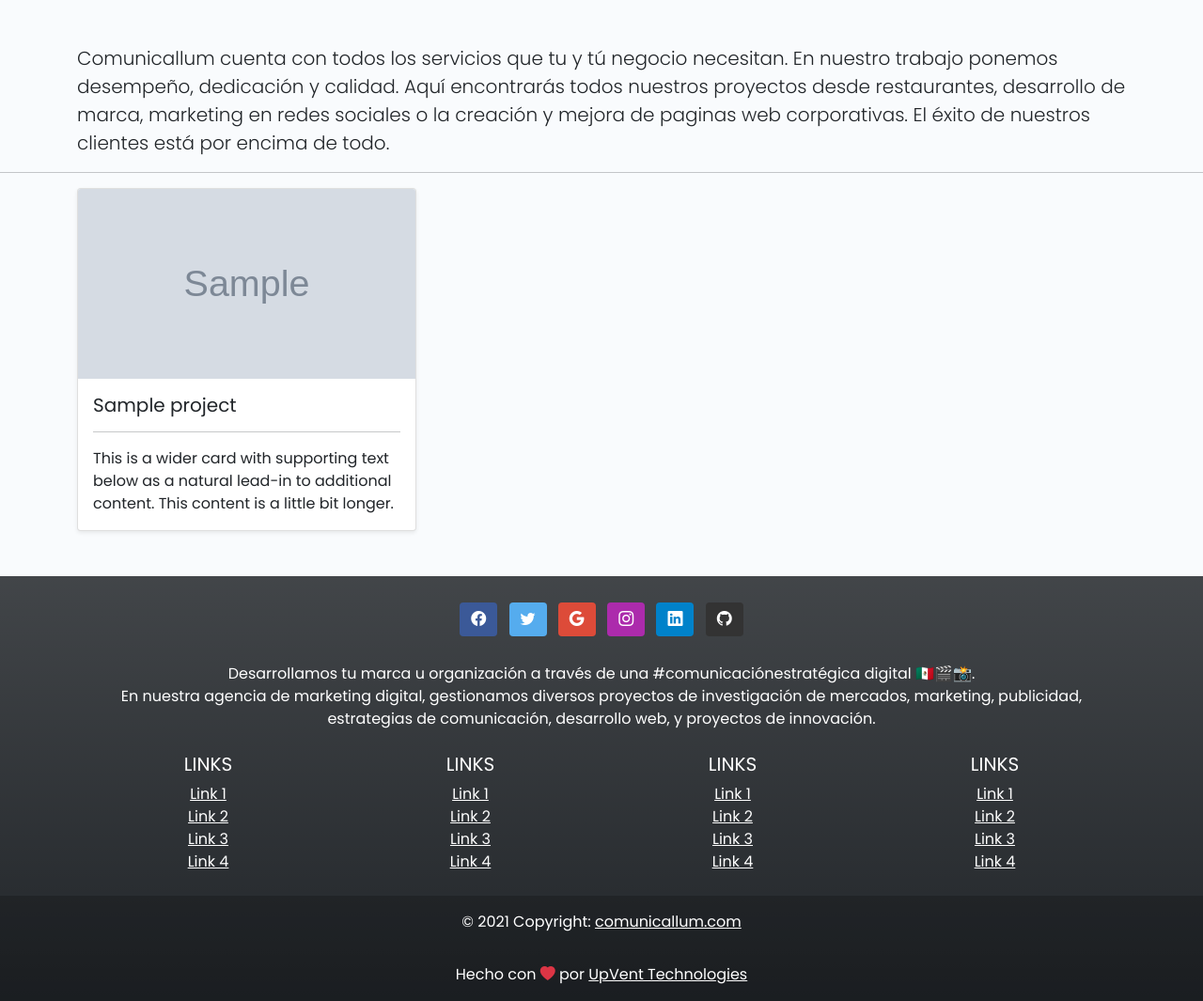
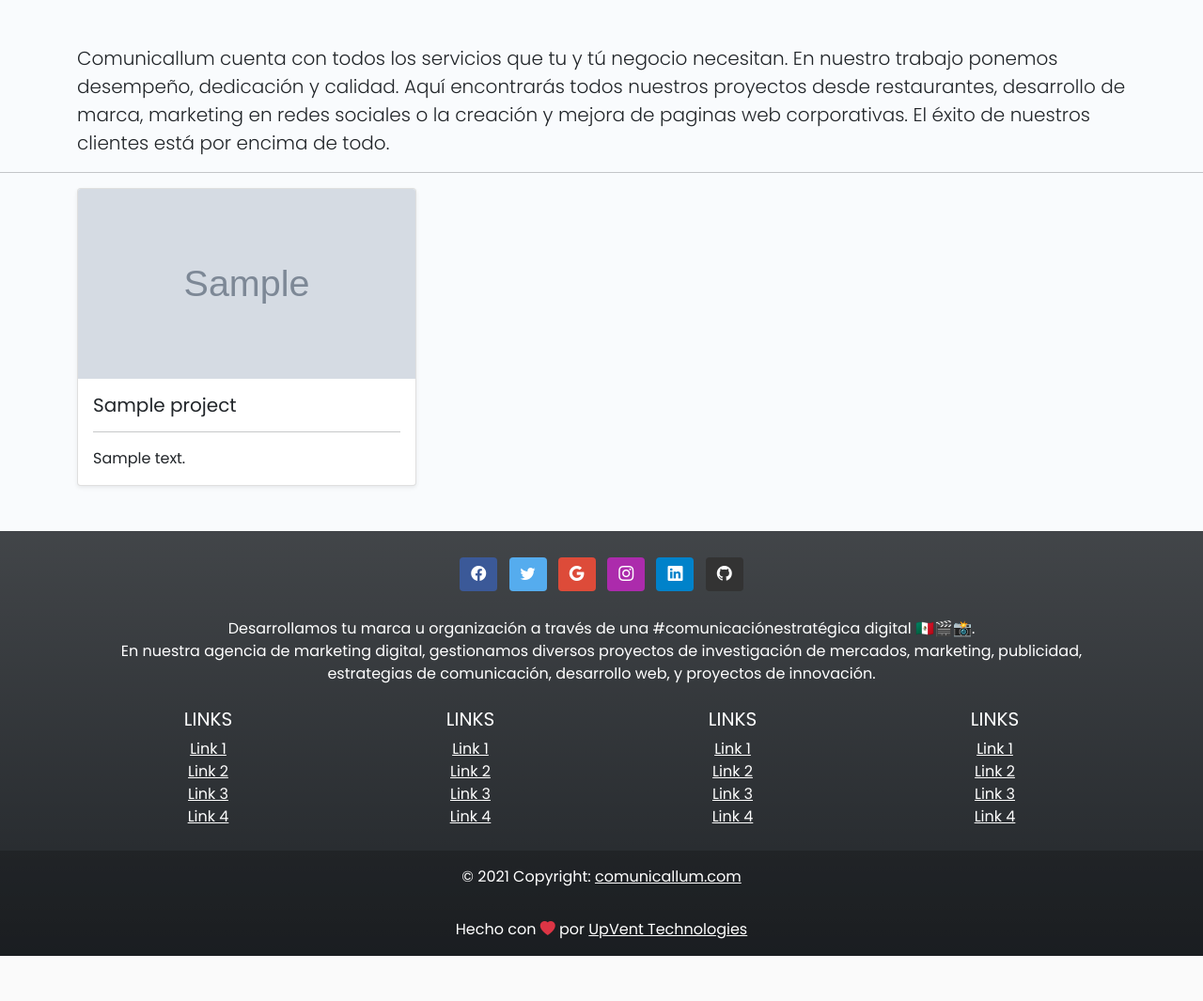
Before and after one commit to UpVent/comunicallum, a Django app: page /portfolio/ in a window 1280 px wide. Shown: the part 618-1683 px from the top of the page at 94% size. After the commit the page ends 1635 px from the top, so only its background shows below. Run offline with Django 3.2, Linux system fonts and the light colour scheme; tables that the repository leaves empty hold one stand-in row (values such as "Sample post"); grey boxes marked "Sample" are stand-in pictures; some libraries are stand-ins or nearby versions.

Commit message:
Add description to portfolio images

```diff
--- a/comunicallum/portfolio/templates/portfolio/portfolio.html
+++ b/comunicallum/portfolio/templates/portfolio/portfolio.html
@@ -49,7 +49,7 @@
                     <div class="card-body">
                         <p class="h5 card-title">{{project.name}}</p>
                         <hr />
-                        <p class="card-text">This is a wider card with supporting text below as a natural lead-in to additional content. This content is a little bit longer.</p>
+                        <p class="card-text">{{project.description}}</p>
                     </div>
                 </div>
             </div>
```
